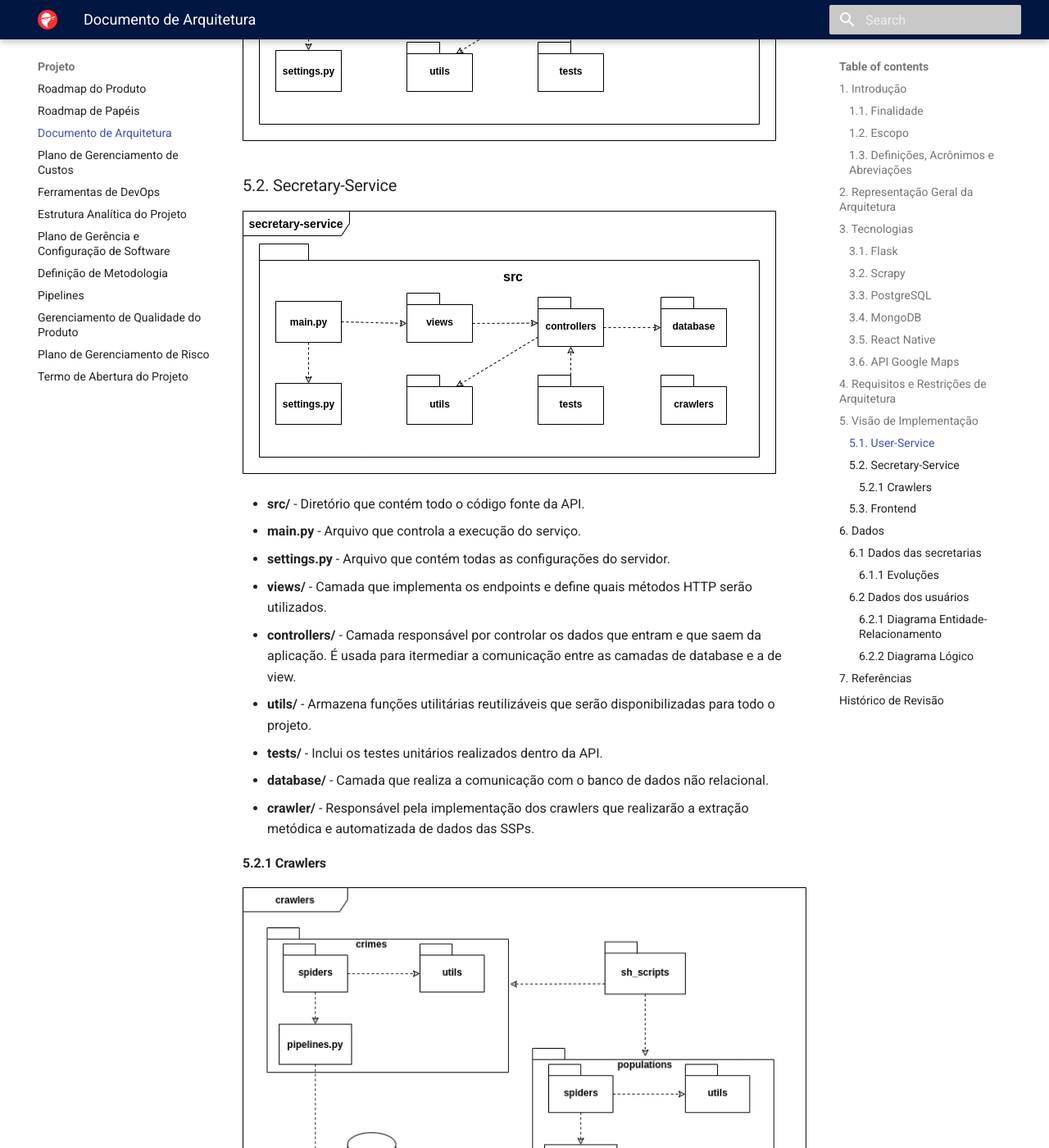
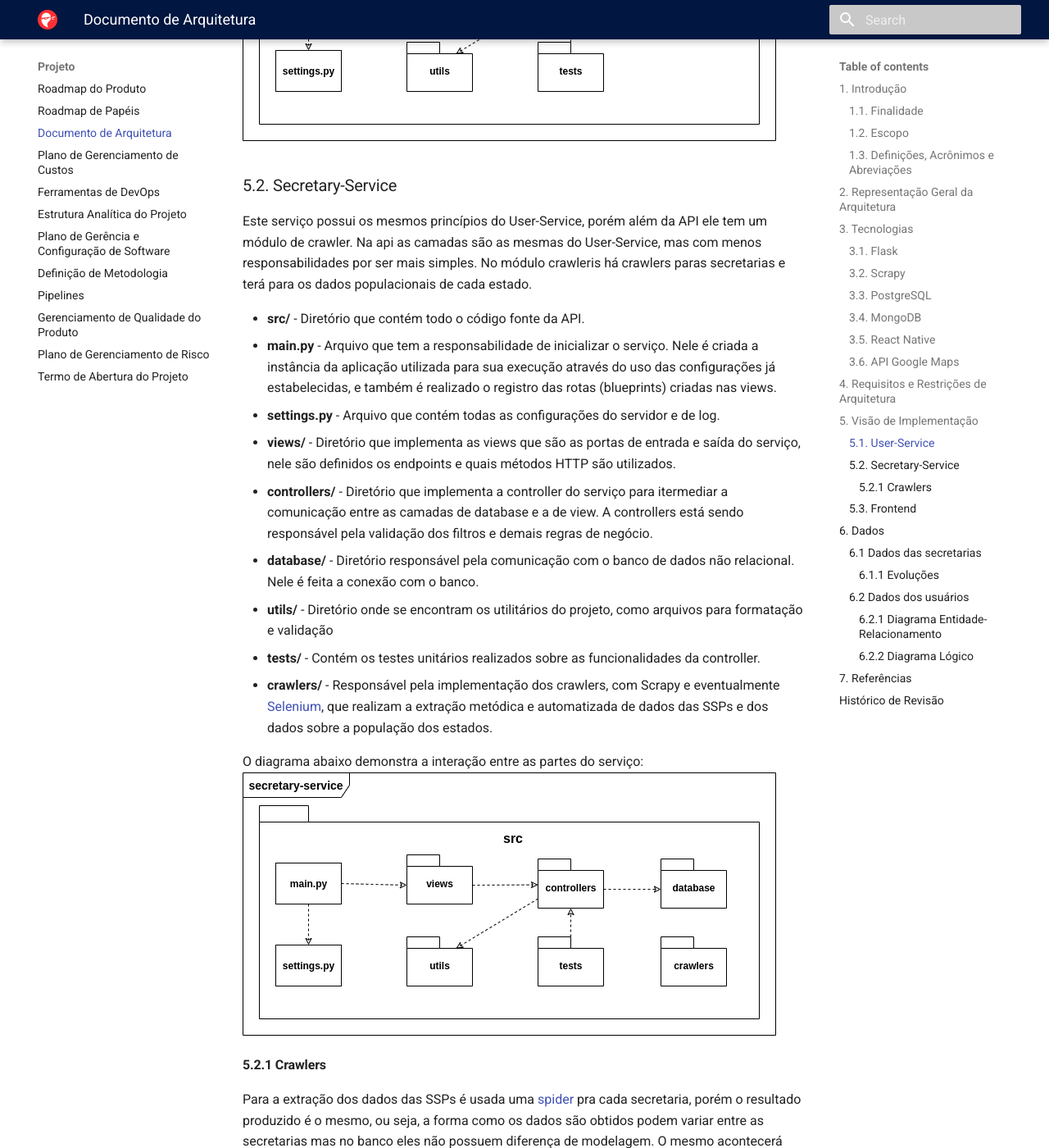
Before and after one commit to fga-eps-mds/2020.1-stay-safe-docs, an MkDocs documentation site: the page built from docs/projeto/arquitetura.md, in a window 1280 px wide and 1400 px high, scrolled down 4732 px. Shown: the whole window at 82% size. Built offline with MkDocs 1.6.1 and Material for MkDocs 9.7.7, drawn with Linux system fonts in a browser that asks for light colours; some of the changed text lies outside the part shown.

Commit message:
Improves description of secretary-service

```diff
--- a/docs/projeto/arquitetura.md
+++ b/docs/projeto/arquitetura.md
@@ -89,20 +90,37 @@ O diagrama abaixo demonstra a interação entre as partes do serviço:
 ![User-Service](../images/architecture/user-service.png)
 
 ### 5.2. Secretary-Service
+
+Este serviço possui os mesmos princípios do User-Service, porém além da API ele tem um módulo de crawler. Na api as camadas são as mesmas do User-Service, mas com menos responsabilidades por ser mais simples. No módulo crawleris há crawlers paras secretarias e terá para os dados populacionais de cada estado.
+
+
+* **src/** - Diretório que contém todo o código fonte da API.
+* **main.py** - Arquivo que tem a responsabilidade de inicializar o serviço. Nele é criada a instância da aplicação utilizada para sua execução através do uso das configurações já estabelecidas, e também é realizado o registro das rotas (blueprints) criadas nas views.
+* **settings.py** - Arquivo que contém todas as configurações do servidor e de log.
+* **views/** - Diretório que implementa as views que são as portas de entrada e saída do serviço, nele são definidos os endpoints e quais métodos HTTP são utilizados.
+* **controllers/** - Diretório que implementa a controller do serviço para itermediar a comunicação entre as camadas de database e a de view. A controllers está sendo responsável pela validação dos filtros e demais regras de negócio.
+* **database/** - Diretório responsável pela comunicação com o banco de dados não relacional. Nele é feita a conexão com o banco.
+* **utils/** - Diretório onde se encontram os utilitários do projeto, como arquivos para formatação e validação
+* **tests/** - Contém os testes unitários realizados sobre as funcionalidades da controller.
+* **crawlers/** - Responsável pela implementação dos crawlers, com Scrapy e eventualmente [Selenium](https://www.selenium.dev/), que realizam a extração metódica e automatizada de dados das SSPs e dos dados sobre a população dos estados.
+
+O diagrama abaixo demonstra a interação entre as partes do serviço:
 ![Secretary-Service](../images/architecture/secretary-service.png)
 
-* **src/** - Diretório que contém todo o código fonte da API.
-* **main.py** - Arquivo que controla a execução do serviço.
-* **settings.py** - Arquivo que contém todas as configurações do servidor.
-* **views/** - Camada que implementa os endpoints e define quais métodos HTTP serão utilizados.
-* **controllers/** - Camada responsável por controlar os dados que entram e que saem da aplicação. É usada para itermediar a comunicação entre as camadas de database e a de view.
-* **utils/** - Armazena funções utilitárias reutilizáveis que serão disponibilizadas para todo o projeto.
-* **tests/** - Inclui os testes unitários realizados dentro da API.
-* **database/** - Camada que realiza a comunicação com o banco de dados não relacional.
-* **crawler/** - Responsável pela implementação dos crawlers que realizarão a extração metódica e automatizada de dados das SSPs.
+#### 5.2.1 Crawlers
 
-#### 5.2.1 Crawlers
-![Secretary-Service](../images/architecture/crawlers.png)
+Para a extração dos dados das SSPs é usada uma [spider](https://docs.scrapy.org/en/latest/topics/spiders.html) pra cada secretaria, porém o resultado produzido é o mesmo, ou seja, a forma como os dados são obtidos podem variar entre as secretarias mas no banco eles não possuem diferença de modelagem. O mesmo acontecerá para extração de dados populacionais dos estados.
+
+Nesse módulo também há uso de crontab que é um agendador de tarefas baseado em tempo em sistemas operacionais tipo Unix.
+
+Os componentes desse módulo são descritos aqui de forma superficial:
+
+* **crimes/** - Diretório que contém as spiders, utilitários e pipelines de extração de dados sobre crimes, que serão obtidos dos sites das SSPs.
+* **populations/** - Diretório que conterá as spiders, utilitários e pipelines de extração de dados populacionais dos estados.
+* **sh_scripts/** - Diretório onde ficam os scripts shell que vão disparar os crawlers de forma programada com o uso de crontabs.
+
+O diagrama abaixo demonstra a interação entre esses componentes:
+![Crawlers](../images/architecture/crawlers.png)
 
 ### 5.3. Frontend
 ![Frontend](../images/architecture/frontend.png)
```
Also changed, not shown: other parts of docs/projeto/arquitetura.md (+2 -1 lines).
